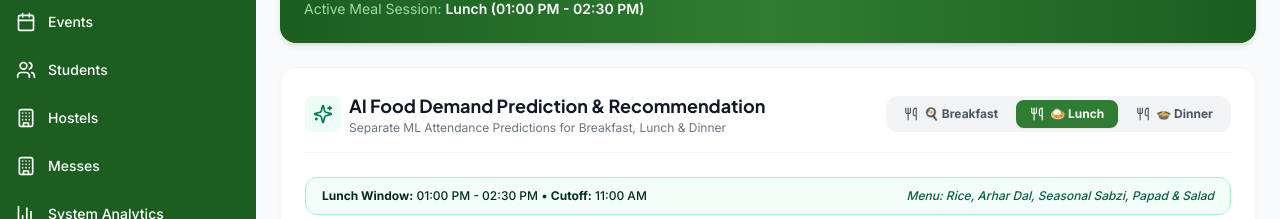
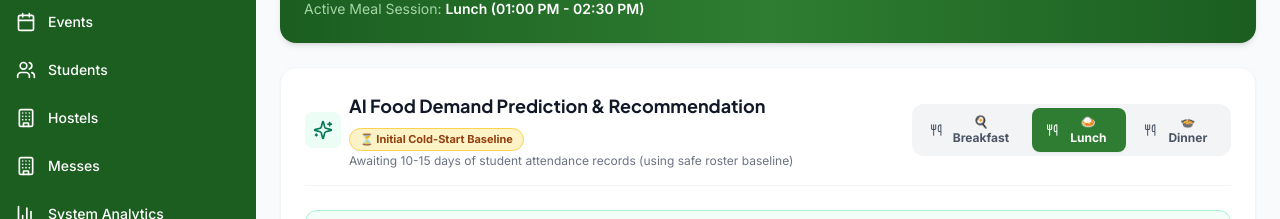
Before and after one commit to Gorillaa0/smart-mess, a React (Vite) app in the folder smart_mess_web/: page /dashboard in a window 1280 px wide. Shown: the part 177-396 px from the top of the page. Built offline with nearby package versions, Linux system fonts and the light colour scheme; no server answers; the database is empty; sample sign-in values are in the browser's storage.

Commit message:
Implement 10-15 day empirical attendance scan algorithm with automatic cold-start transition for meal recommendation in Flutter and Web

```diff
--- a/smart_mess_web/src/pages/manager/DashboardPage.tsx
+++ b/smart_mess_web/src/pages/manager/DashboardPage.tsx
@@ -229,22 +229,59 @@ export const DashboardPage: React.FC = () => {
     }
   };
 
-  // Distinct predictions per meal
-  let mealPredictedCount = Math.round(totalActiveStudents * 0.95);
+  // 10-15 Day Historical Attendance Scans Calculation from Firestore
+  const fifteenDaysAgo = new Date(Date.now() - 15 * 24 * 60 * 60 * 1000);
+  const targetMealKeyword = selectedPredictionMeal.toLowerCase();
+
+  const matchingMealScans = liveScans.filter((s: any) => {
+    const meal = (s.mealType?.stringValue || s.mealType || '').toLowerCase();
+    const isMeal = meal.includes(targetMealKeyword);
+    const dateStr = s.scannedAt?.stringValue || s.scannedAt;
+    if (!dateStr) return isMeal;
+    const scanDate = new Date(dateStr);
+    return isMeal && scanDate >= fifteenDaysAgo;
+  });
+
+  const distinctScanDates = new Set(
+    matchingMealScans.map((s: any) => {
+      const d = s.scannedAt?.stringValue || s.scannedAt || '';
+      return d.split('T')[0];
+    })
+  );
+
+  const daysOfScansObserved = distinctScanDates.size;
+  const isTrainedOnRealScans = daysOfScansObserved >= 1;
+
+  let mealPredictedCount = 0;
   let mealTiming = '01:00 PM - 02:30 PM';
   let mealCutoff = '11:00 AM';
   let mealMenuSnippet = 'Rice, Arhar Dal, Seasonal Sabzi, Papad & Salad';
 
   if (selectedPredictionMeal === 'Breakfast') {
-    mealPredictedCount = Math.round(totalActiveStudents * 0.65); // ~73
     mealTiming = '08:00 AM - 09:30 AM';
     mealCutoff = '07:00 AM (Strict)';
     mealMenuSnippet = 'Aloo Paratha / Idli Sambhar, Curd & Hot Chai';
+    if (isTrainedOnRealScans) {
+      mealPredictedCount = Math.max(0, Math.round(matchingMealScans.length / daysOfScansObserved) - liveMessOffCount);
+    } else {
+      mealPredictedCount = Math.round(totalActiveStudents * 0.65); // Cold-start baseline ~73
+    }
   } else if (selectedPredictionMeal === 'Dinner') {
-    mealPredictedCount = Math.round(totalActiveStudents * 0.85); // ~95
     mealTiming = '08:00 PM - 09:30 PM';
     mealCutoff = '06:00 PM (Strict)';
     mealMenuSnippet = 'Roti, Dal Tadka, Seasonal Sabzi / Special Non-Veg';
+    if (isTrainedOnRealScans) {
+      mealPredictedCount = Math.max(0, Math.round(matchingMealScans.length / daysOfScansObserved) - liveMessOffCount);
+    } else {
+      mealPredictedCount = Math.round(totalActiveStudents * 0.85); // Cold-start baseline ~95
+    }
+  } else {
+    // Lunch
+    if (isTrainedOnRealScans) {
+      mealPredictedCount = Math.max(0, Math.round(matchingMealScans.length / daysOfScansObserved) - liveMessOffCount);
+    } else {
+      mealPredictedCount = Math.round(totalActiveStudents * 0.95); // Cold-start baseline ~106
+    }
   }
 
   const mealRecommendedCooking = Math.round(mealPredictedCount * 1.03);
@@ -286,8 +323,19 @@ export const DashboardPage: React.FC = () => {
               <Sparkles className="w-5 h-5" />
             </div>
             <div>
-              <h2 className="font-display font-bold text-gray-900 text-lg">AI Food Demand Prediction & Recommendation</h2>
-              <p className="text-xs text-gray-500">Separate ML Attendance Predictions for Breakfast, Lunch & Dinner</p>
+              <div className="flex items-center gap-2 flex-wrap">
+                <h2 className="font-display font-bold text-gray-900 text-lg">AI Food Demand Prediction & Recommendation</h2>
+                <span className={`text-[11px] font-bold px-2.5 py-0.5 rounded-full ${
+                  isTrainedOnRealScans ? 'bg-emerald-100 text-emerald-800 border border-emerald-300' : 'bg-amber-100 text-amber-800 border border-amber-300'
+                }`}>
+                  {isTrainedOnRealScans ? `✓ Trained (${daysOfScansObserved} days live scan data)` : '⏳ Initial Cold-Start Baseline'}
+                </span>
+              </div>
+              <p className="text-xs text-gray-500 mt-0.5">
+                {isTrainedOnRealScans
+                  ? `Computed from actual Firestore scan turnout across ${daysOfScansObserved} observed days in 15-day lookback`
+                  : `Awaiting 10-15 days of student attendance records (using safe roster baseline)`}
+              </p>
             </div>
           </div>
 
```
Also changed, not shown: 1 other file (tests, documents, lock files or other folders).
